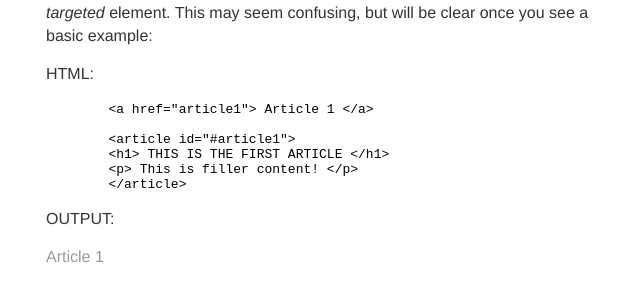
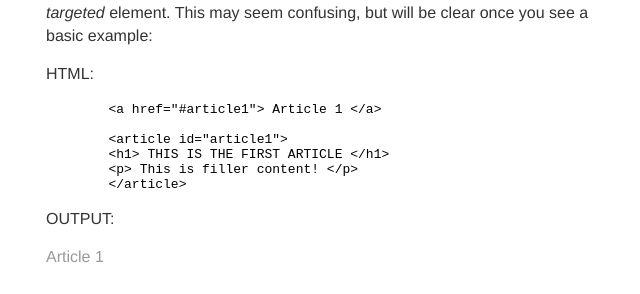
Before and after one commit to btmbtm/btmbtm.github.io, a Jekyll site: the page built from _posts/2016-07-19-mdworks-2-CSS-target-pseudo-class.md, in a window 1280 px wide and 900 px high, scrolled down 545 px. Shown: the part 158-452 px from the top of the window, without its empty margins (319-959 px from the left). Built offline with Jekyll 4.4.1, drawn with Linux system fonts in a browser that asks for light colours.

Commit message:
Update 2016-07-19-mdworks-2-CSS-target-pseudo-class.md

```diff
--- a/_posts/2016-07-19-mdworks-2-CSS-target-pseudo-class.md
+++ b/_posts/2016-07-19-mdworks-2-CSS-target-pseudo-class.md
@@ -14,9 +14,9 @@ Before exploring the :target pseudo-class we must understand inner links, and ho
 
 HTML:
 
-		<a href="article1"> Article 1 </a>
+		<a href="#article1"> Article 1 </a>
 
-		<article id="#article1">
+		<article id="article1">
 		<h1> THIS IS THE FIRST ARTICLE </h1>
 		<p> This is filler content! </p>
 		</article>
```
